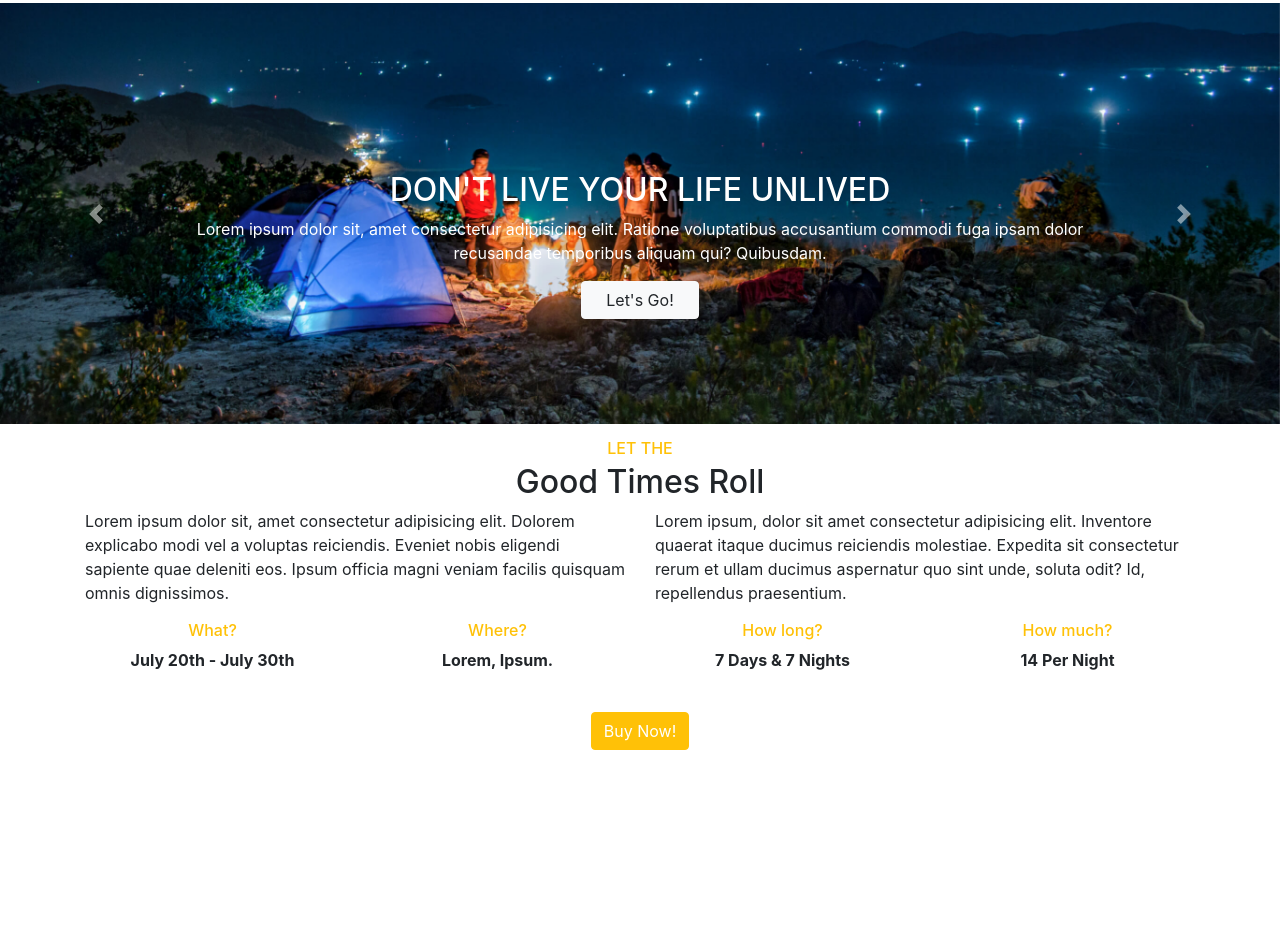
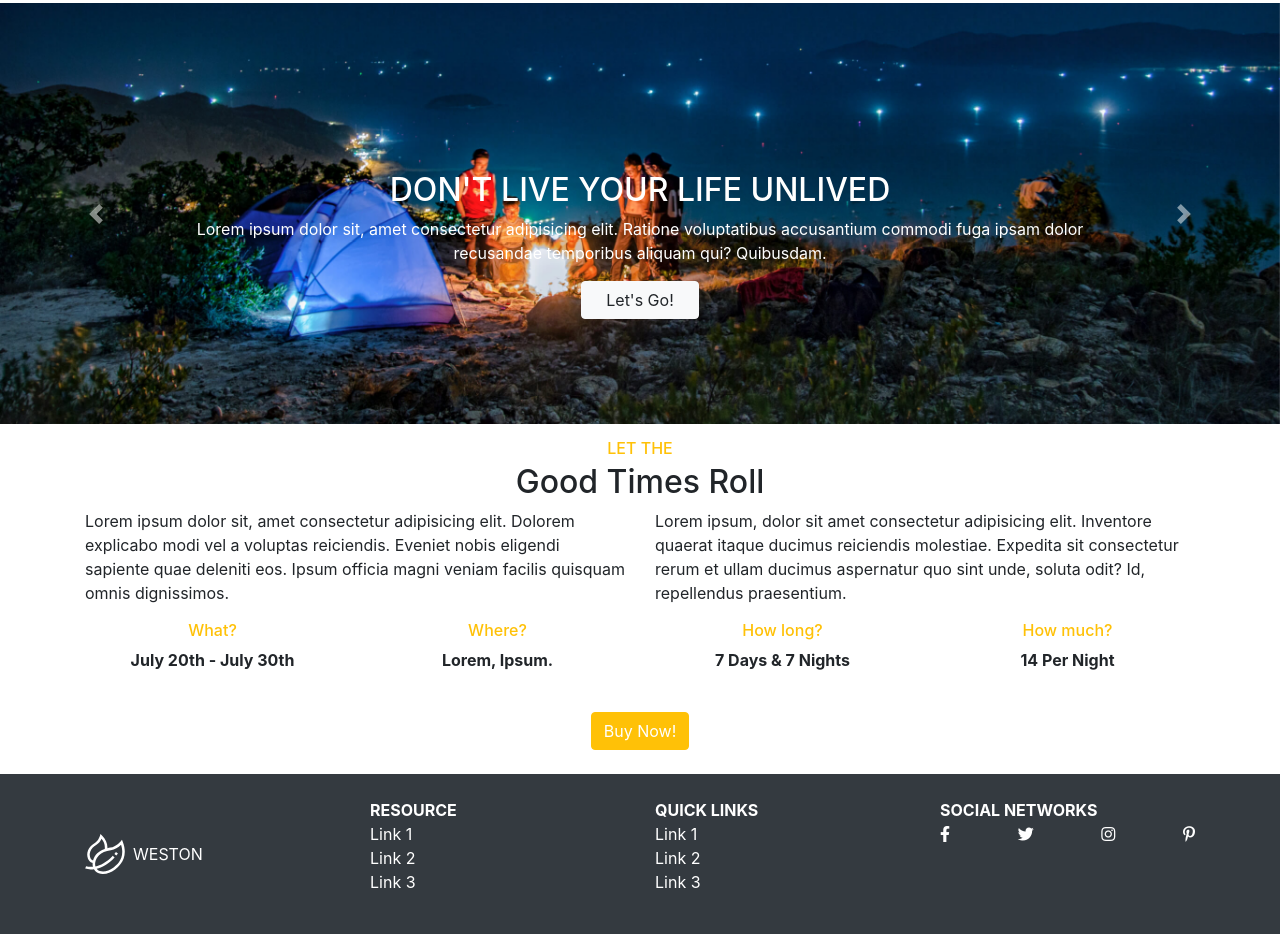
Before and after one commit to S16Luis/Weston, a plain HTML site: page index.html in a window 1280 px wide. Shown: the part 2380-3314 px from the top of the page. Before the commit the page ends 3154 px from the top, so only its background shows below. Drawn offline with Linux system fonts and the light colour scheme.

Commit message:
Footer completed

```diff
--- a/index.html
+++ b/index.html
@@ -272,6 +272,43 @@
       </div>
     </section>
 
+    <!-- Footer -->
+    <footer class="bg-dark text-white py-4">
+      <div class="container">
+        <nav class="row">
+          <!-- Logo -->
+          <a href="#" class="col-3 text-reset text-uppercase d-flex align-items-center">
+            <img src="./img/logo-white.svg" alt="Logo weston" class="img-logo mr-2">
+            weston
+          </a>
+          <!-- menu -->
+          <ul class="col-3 list-unstyled">
+            <li class="font-weight-bold text-uppercase">Resource</li>
+            <li><a href="#" class="text-reset">Link 1</a></li>
+            <li><a href="#" class="text-reset">Link 2</a></li>
+            <li><a href="#" class="text-reset">Link 3</a></li>
+          </ul>
+          <!-- menu -->
+          <ul class="col-3 list-unstyled">
+            <li class="font-weight-bold text-uppercase">Quick links</li>
+            <li><a href="#" class="text-reset">Link 1</a></li>
+            <li><a href="#" class="text-reset">Link 2</a></li>
+            <li><a href="#" class="text-reset">Link 3</a></li>
+          </ul>
+          <!-- social networks -->
+          <ul class="col-3 list-unstyled">
+            <li class="font-weight-bold text-uppercase">Social networks</li>
+            <li class="d-flex justify-content-between">
+              <a href="#" class="text-reset"><i class="fab fa-facebook-f"></i></a>
+              <a href="#" class="text-reset"><i class="fab fa-twitter"></i></a>
+              <a href="#" class="text-reset"><i class="fab fa-instagram"></i></a>
+              <a href="#" class="text-reset"><i class="fab fa-pinterest-p"></i></a>
+            </li>
+          </ul>
+        </nav>
+      </div>
+    </footer>
+
     <!-- Jquery -->
     <script src="./js/jquery-3.5.0.min.js"></script>
     <!-- Popper -->
```
